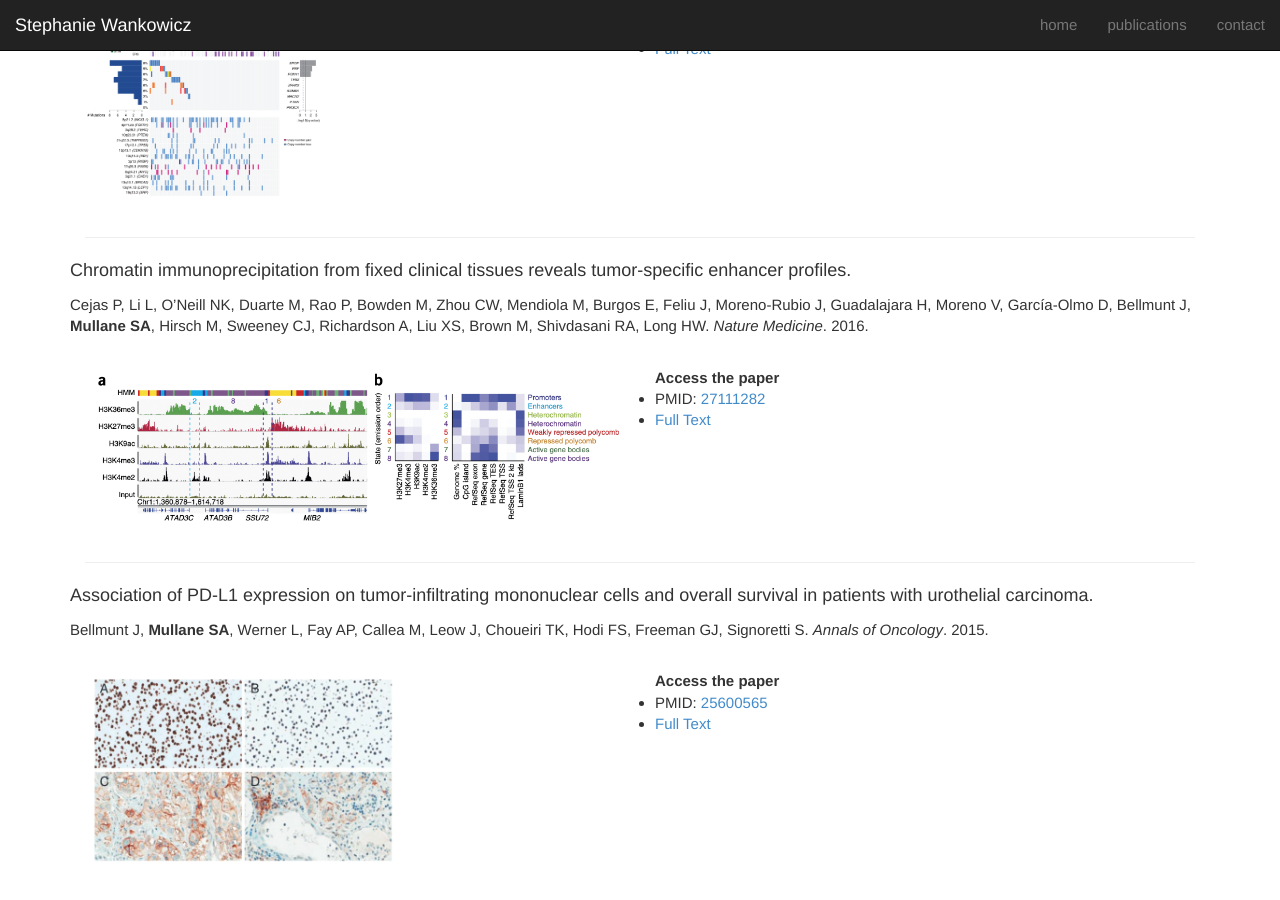
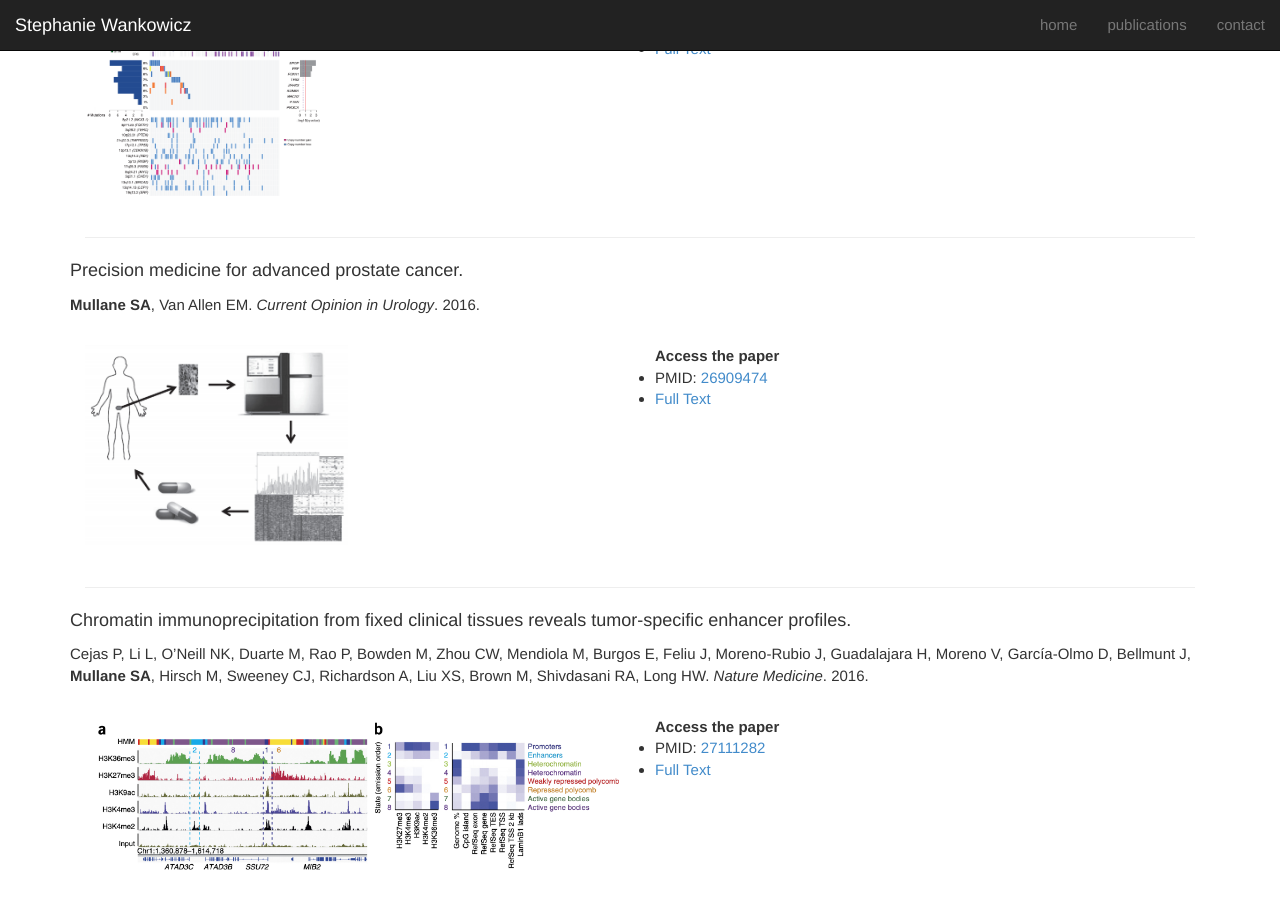
Before and after one commit to stephaniewankowicz/stephaniewankowicz.github.io, a Jekyll site: the page built from publications/index.html, in a window 1280 px wide and 900 px high, scrolled down 4995 px. Built offline with Jekyll 4.4.1, drawn with Linux system fonts in a browser that asks for light colours; nearby versions of some CDN libraries; library files that are not in the unit come from our copies.

Commit message:
adding Mullane & Van Allen 2016

```diff
--- a/_data/publications.yml
+++ b/_data/publications.yml
@@ -156,6 +156,18 @@
   #  - name:
   #   url:
 
+- title: "Precision medicine for advanced prostate cancer."
+  citation: "**Mullane SA**, Van Allen EM. *Current Opinion in Urology*. 2016."
+  date: '2016-06-01'
+  image: '/static/img/2016_Mullane_VanAllen.png'
+  pmid: '26909474'
+  # pmcid: ''
+  # biorxiv: ''
+  pdf: 'https://www.ncbi.nlm.nih.gov/pmc/articles/PMC4955574/pdf/nihms-802882.pdf'
+  #links:
+  #  - name:
+  #   url:
+
 - title: "Chromatin immunoprecipitation from fixed clinical tissues reveals tumor-specific enhancer profiles."
   citation: "Cejas P, Li L, O'Neill NK, Duarte M, Rao P, Bowden M, Zhou CW, Mendiola M, Burgos E, Feliu J, Moreno-Rubio J, Guadalajara H, Moreno V, García-Olmo D, Bellmunt J, **Mullane SA**, Hirsch M, Sweeney CJ, Richardson A, Liu XS, Brown M, Shivdasani RA, Long HW. *Nature Medicine*. 2016."
   date: '2016-06-01'
```
